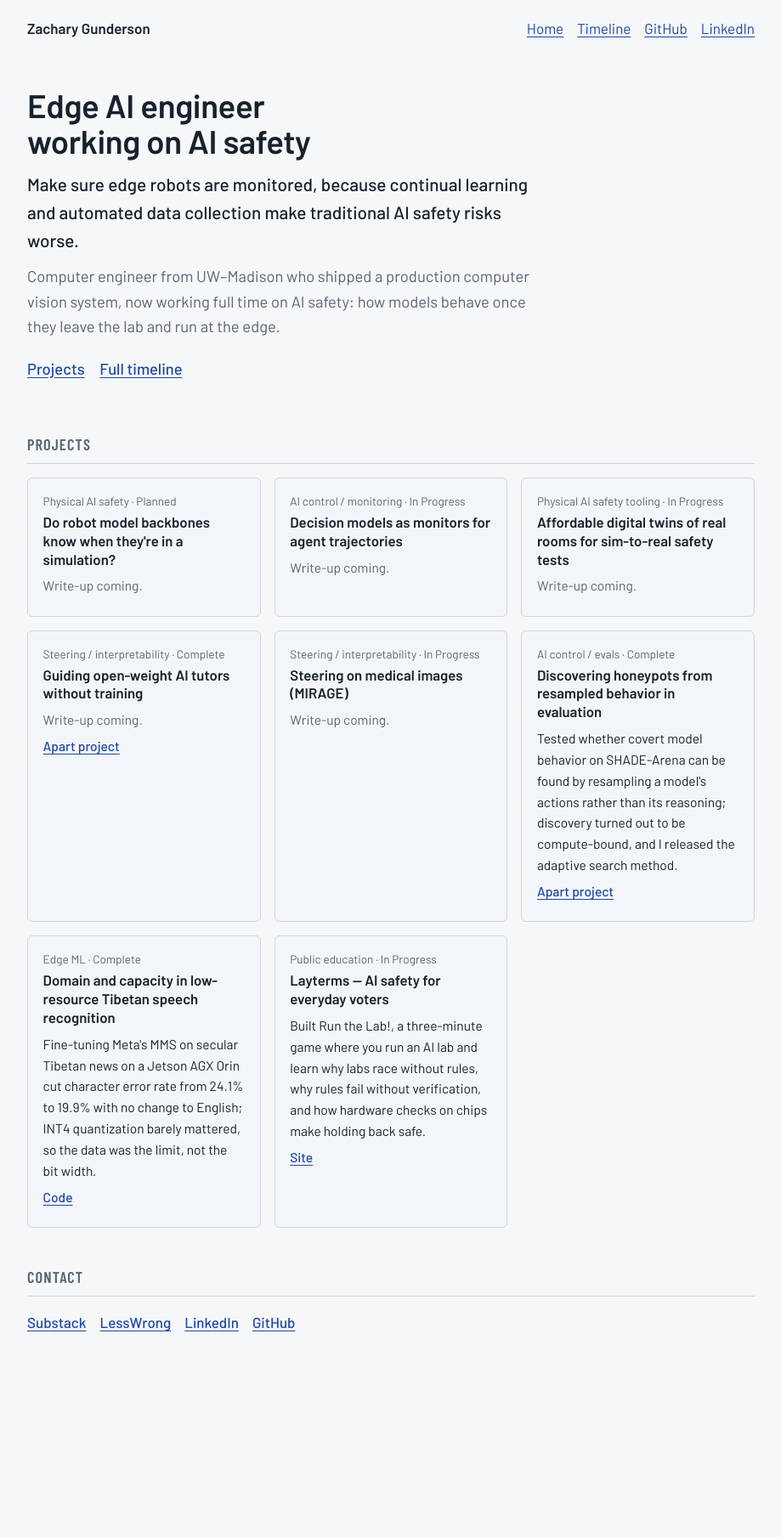
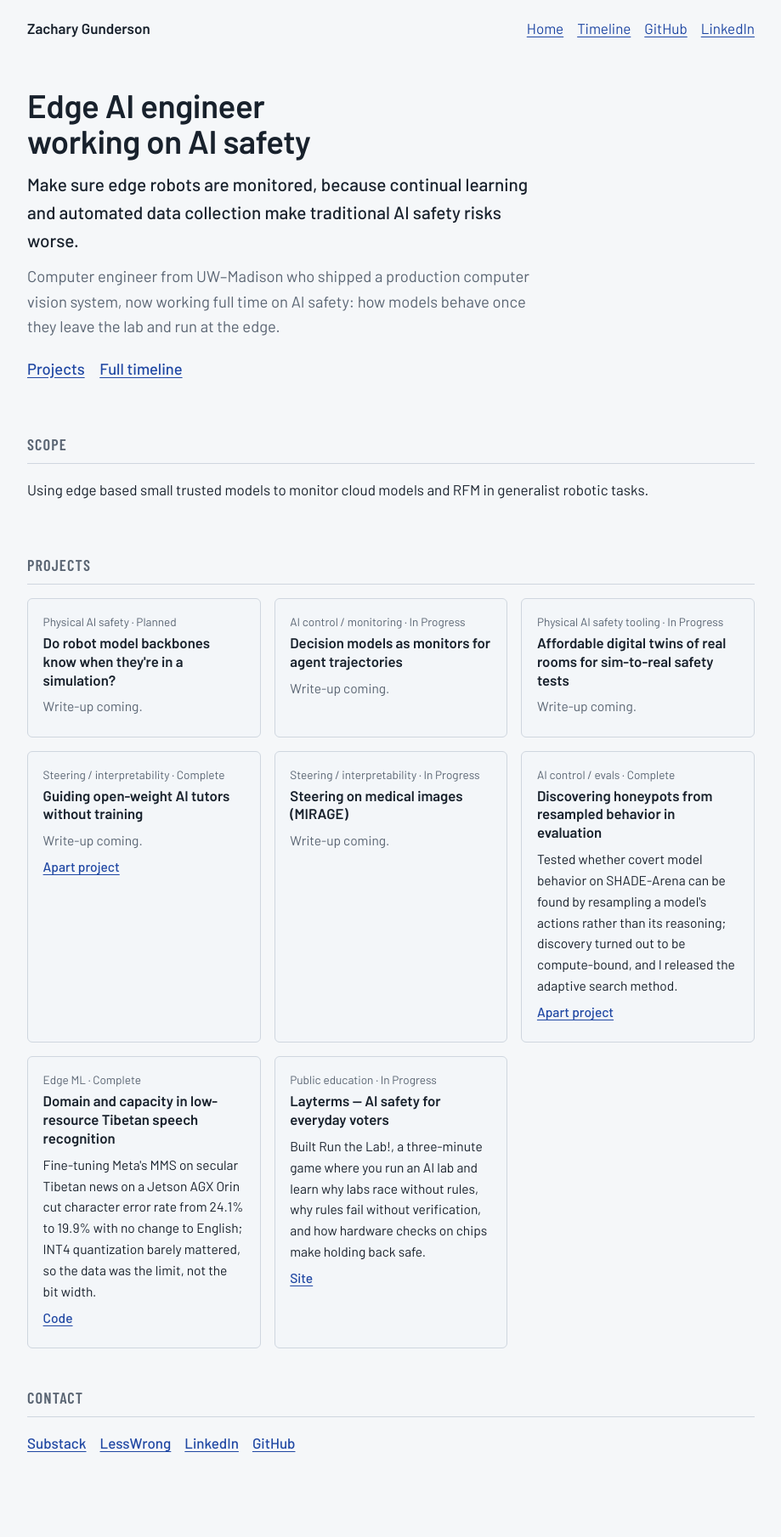
Before and after one commit to Ztgunderson/Ztgunderson.github.io, a Jekyll site: the page built from index.html, in a window 1280 px wide. Shown: the whole page at 85% size, without its empty margins (180-1099 px from the left). Built offline with Jekyll 4.4.1, drawn with Linux system fonts in a browser that asks for light colours; before the commit the page ends 1667 px from its top, so only the background shows below that.

Commit message:
Add scope one-liner
Co-Authored-By: Claude Opus 5.5 <noreply@anthropic.com>
Claude-Session: https://claude.ai/code/session_01YJ6KKtaqbJv3gQdmqf7GMB

```diff
--- a/_data/home.yml
+++ b/_data/home.yml
@@ -17,7 +17,8 @@ pitch: "Computer engineer from UW–Madison who shipped a production computer vi
 # Your Oct 14 draft, to edit or replace: "Make sure edge robots are monitored, because
 # continual learning and automated data collection make traditional AI safety risks worse."
 scope:
-  sentence: ""
+  # Your Oct 15 one-liner, verbatim.
+  sentence: "Using edge based small trusted models to monitor cloud models and RFM in generalist robotic tasks."
   in: []        # e.g. - "..."
   not_now: []   # your say-no list, e.g. - "..."
 
```
